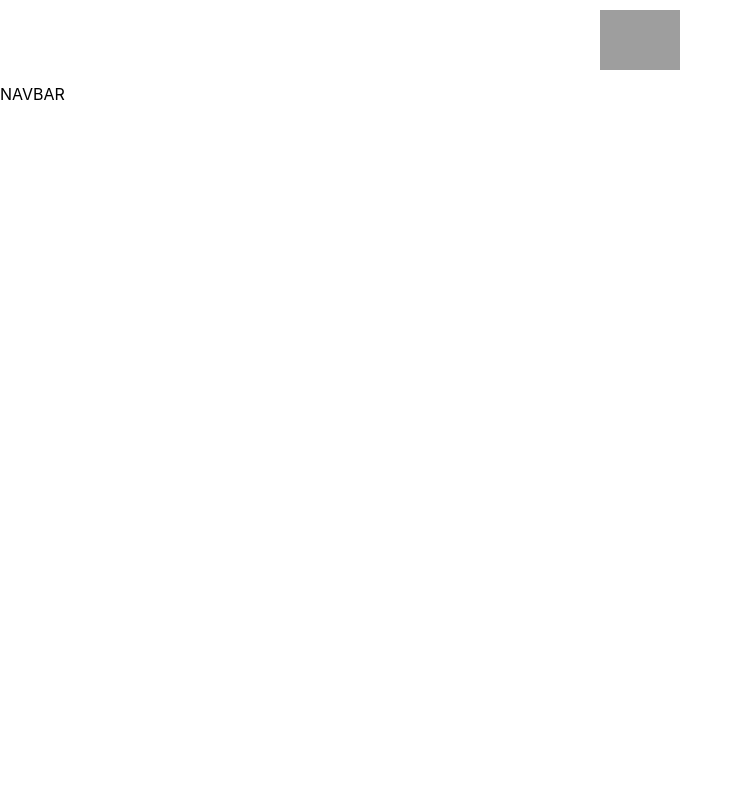
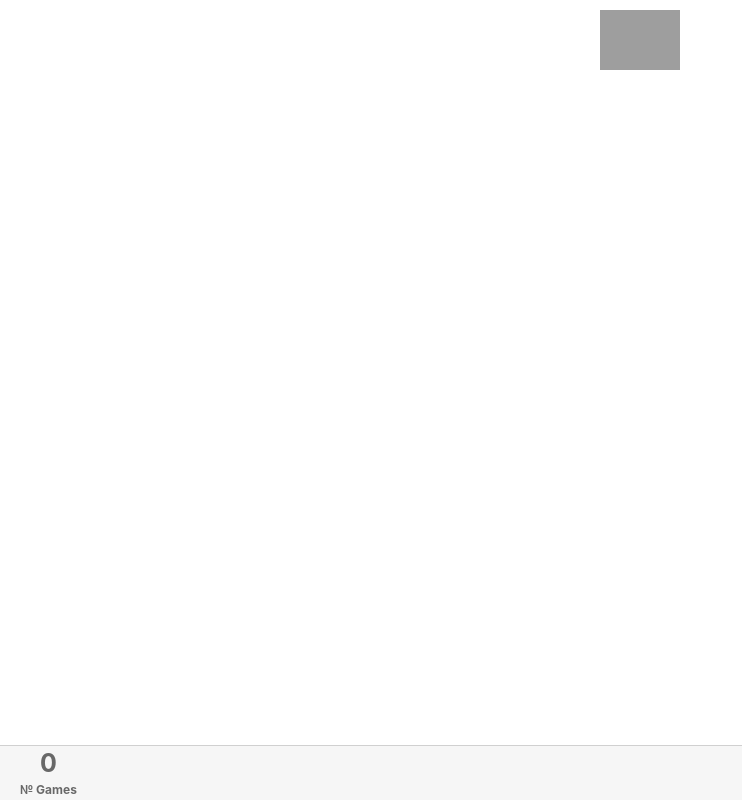
Before and after one commit to jamiehaywood/HeartsPointsTracker, a React (Create React App) app: page / in a window 1280 px wide. Shown: the whole page, without its empty margins (0-742 px from the left). Built offline with nearby package versions, Linux system fonts and the light colour scheme; grey boxes are pictures that could not be loaded.

Commit message:
added navbar changes and trying to figure out ReactContext

```diff
--- a/src/App.tsx
+++ b/src/App.tsx
@@ -1,9 +1,10 @@
-import React, { useState, useEffect } from 'react';
+import React, { useState } from 'react';
 import './css/App.css';
 
 import { Players } from './Players';
 import { Add } from './Add';
 import { NavBar } from './NavBar';
+import { AppContext } from './Store';
 
 
 export interface PlayersContextInterface {
@@ -16,8 +17,8 @@ export interface PlayersContextInterface {
 
 
 export const App = () => {
-  useEffect(() => { console.log(players) })
   const [players, addPlayers] = useState([])
+
   return (
     <div>
       <Players list={players} />
--- a/src/NavBar.tsx
+++ b/src/NavBar.tsx
@@ -1,9 +1,16 @@
-import React from 'react'
+import React, { useContext } from 'react'
+import './css/navbar.css'
+import { AppContext } from './Store'
+
 
 export const NavBar = () => {
+    const { numberOfGames, incrementGames } = useContext(AppContext)
     return (
-        <footer>
-            NAVBAR
-        </footer>
+        <div className="navbar" onClick={() => { incrementGames() }}>
+            <div style={{ textAlign: 'center', padding: '0px 20px' }}>
+                <div style={{ fontSize: '25px', color: '#686868' }}><b>{numberOfGames}</b></div>
+                <b style={{ fontSize: '12px', color: '#686868' }}>№ Games</b>
+            </div>
+        </div>
     )
 }
--- /dev/null
+++ b/src/Store.tsx
@@ -0,0 +1,18 @@
+import React from "react";
+
+
+export default class AppStore {
+    numberOfGames: number;
+    constructor() {
+        this.numberOfGames = 0
+    }
+    incrementGames() {
+        console.log("hello")
+        console.log(this.numberOfGames)
+        this.numberOfGames++
+    }
+}
+
+export const AppContext = React.createContext(
+    new AppStore()
+);
--- /dev/null
+++ b/src/css/navbar.css
@@ -0,0 +1,13 @@
+.navbar {
+    display: flex;
+    align-items: center;
+    justify-content: space-between;
+    background-color: #F6F6F6;
+    width: 100%;
+    border-top: 1px solid #D0D0D0;
+    height: 54px;
+    padding-top: 0px;
+    position: fixed;
+    bottom: 0;
+    left:0;
+}
```
